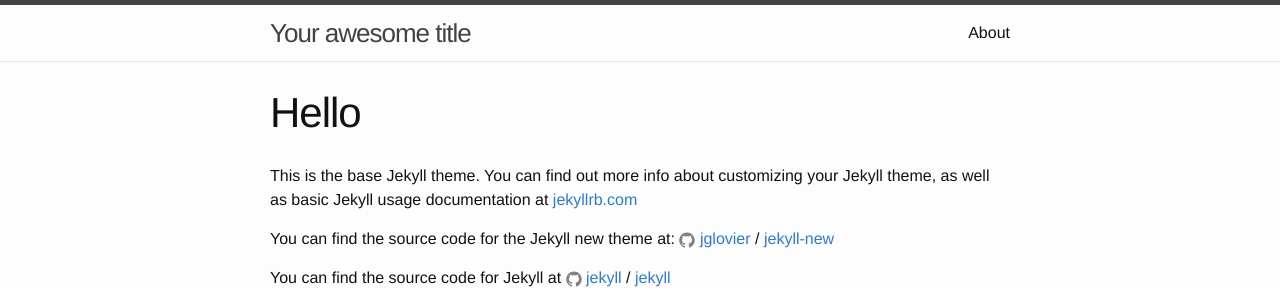
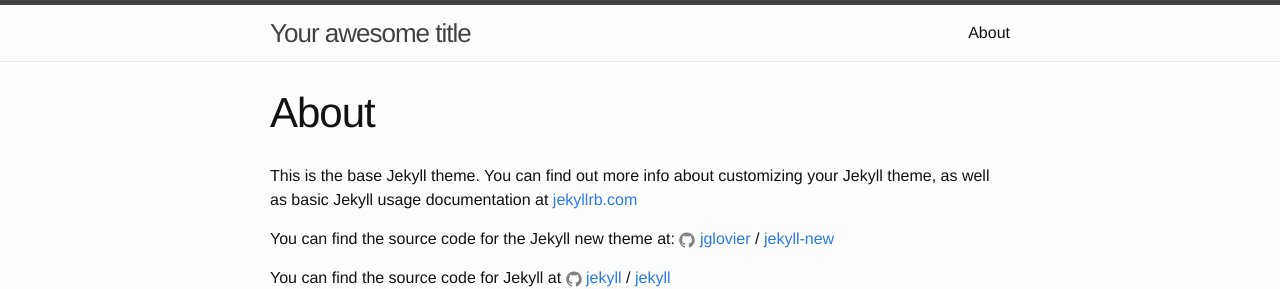
Before and after one commit to Koplan/koplan.github.io, a Jekyll site: the page built from about.md, in a window 1280 px wide. Shown: the top 289 px of the page. Built offline with Jekyll 4.4.1, drawn with Linux system fonts in a browser that asks for light colours.

Commit message:
Update page.html

```diff
--- a/_layouts/page.html
+++ b/_layouts/page.html
@@ -4,7 +4,7 @@ layout: default
 <article class="post">
 
   <header class="post-header">
-    <h1 class="post-title">Hello</h1>
+    <h1 class="post-title">{{ page.title }}</h1>
   </header>
 
   <div class="post-content">
```
